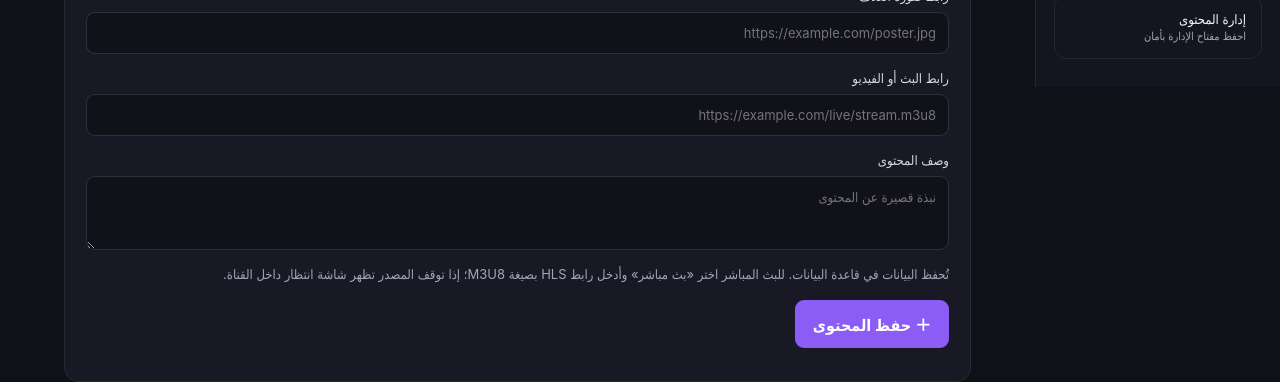
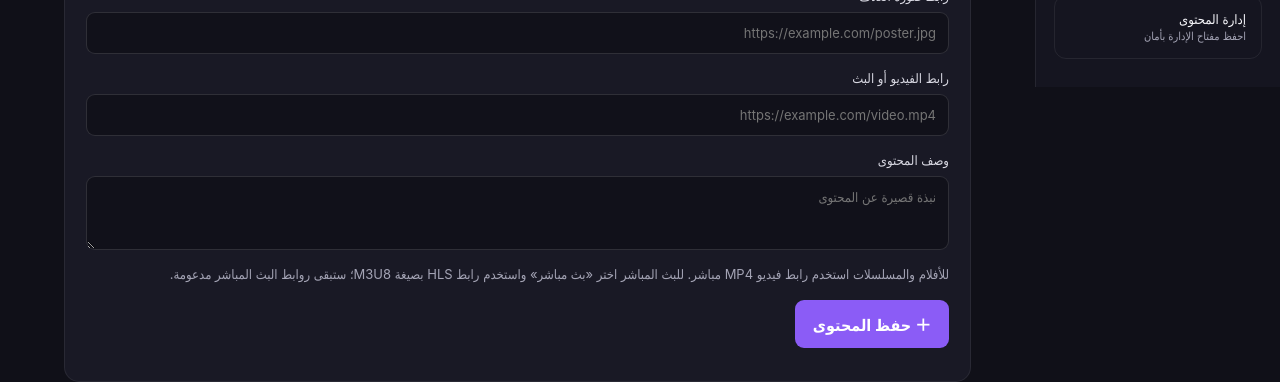
Before and after one commit to Abboudgg/CASS-TV, a website: page public/admin.html in a window 1280 px wide. Shown: the part 713-1095 px from the top of the page. Drawn offline with Linux system fonts and the light colour scheme; no server answers.

Commit message:
Clarify MP4 video and M3U8 live stream inputs

```diff
--- a/public/admin.html
+++ b/public/admin.html
@@ -43,10 +43,10 @@
           <label>نوع المحتوى<select id="type"><option value="movie">فيلم</option><option value="series">مسلسل</option><option value="live">بث مباشر</option></select></label>
           <label>اسم المحتوى<input id="title" required maxlength="100" placeholder="اكتب اسم الفيلم أو المسلسل"></label>
           <label class="wide">رابط صورة الغلاف<input id="poster" type="url" placeholder="https://example.com/poster.jpg"></label>
-          <label class="wide">رابط البث أو الفيديو<input id="stream" type="url" placeholder="https://example.com/live/stream.m3u8"></label>
+          <label class="wide">رابط الفيديو أو البث<input id="stream" type="url" placeholder="https://example.com/video.mp4"></label>
           <label class="wide">وصف المحتوى<textarea id="description" rows="3" maxlength="500" placeholder="نبذة قصيرة عن المحتوى"></textarea></label>
         </div>
-        <p class="hint">تُحفظ البيانات في قاعدة البيانات. للبث المباشر اختر «بث مباشر» وأدخل رابط HLS بصيغة M3U8؛ إذا توقف المصدر تظهر شاشة انتظار داخل القناة.</p>
+        <p class="hint" id="streamHint">للأفلام والمسلسلات استخدم رابط فيديو MP4 مباشر. للبث المباشر اختر «بث مباشر» واستخدم رابط HLS بصيغة M3U8؛ ستبقى روابط البث المباشر مدعومة.</p>
         <button type="submit">＋ حفظ المحتوى</button>
         <p id="formMessage" role="status"></p>
       </form>
```
